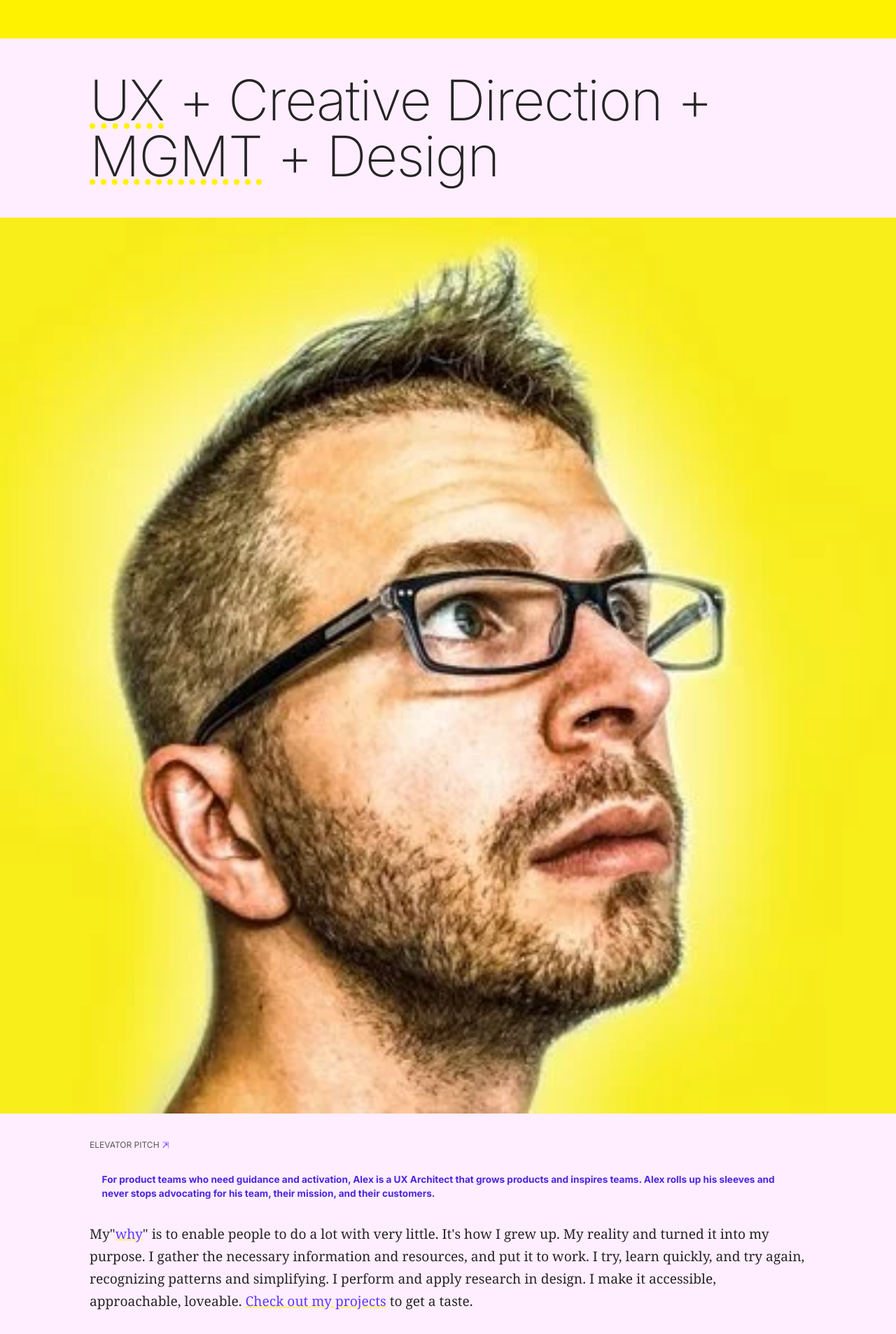
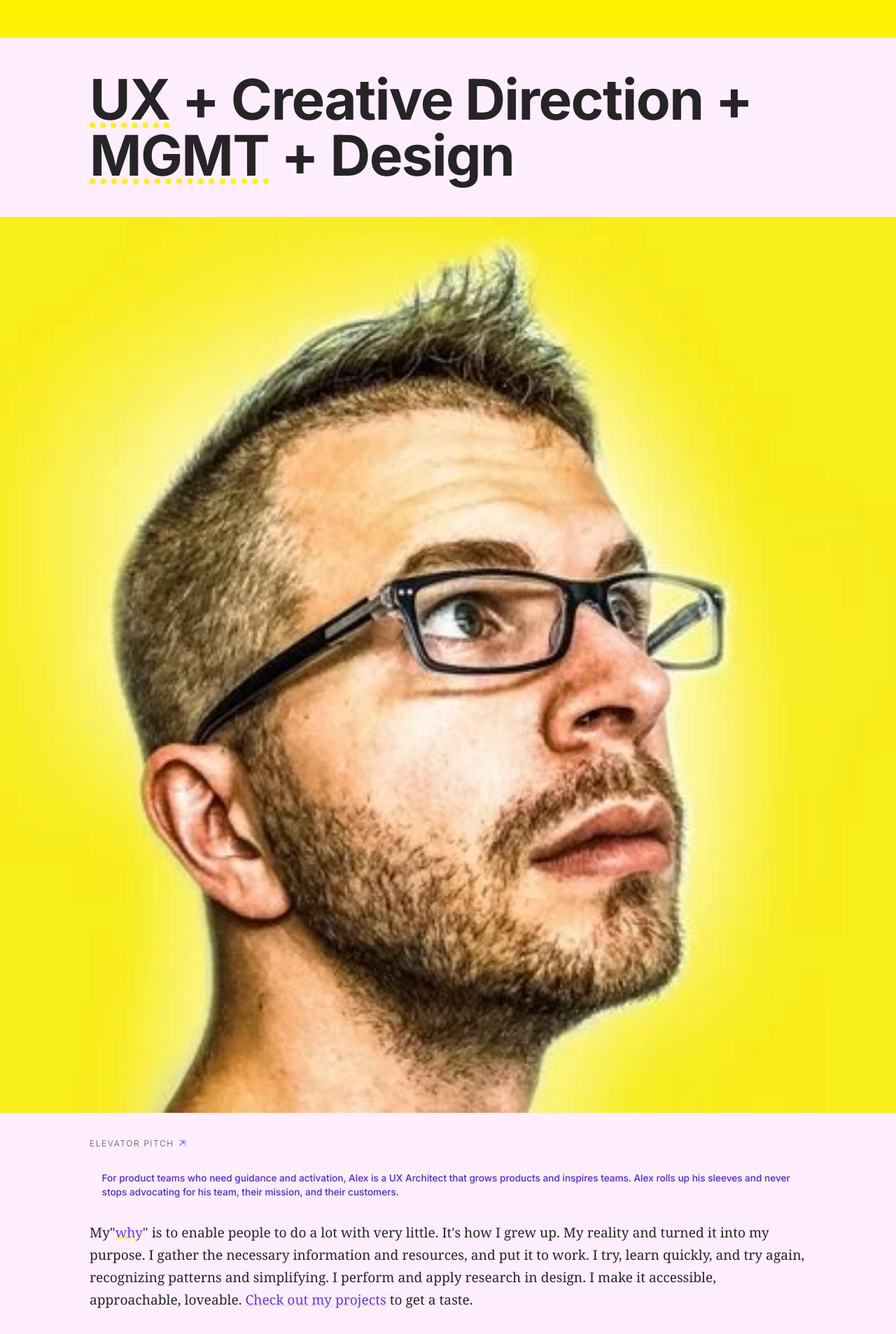
Before and after one commit to 71dpi/alex, a PHP site: page / in a window 1280 px wide. Shown: the part 332-2238 px from the top of the page at 70% size. Run offline with PHP 8.4, Linux system fonts and the light colour scheme.

Commit message:
inter change

```diff
--- a/style.css
+++ b/style.css
@@ -1,6 +1,6 @@
 html {
     font-size: 16px;
-    font-family: HelveticaNeue, Helvetica, Arial sans-serif;
+    font-family: 'Inter', Arial, sans-serif;
 }
 
 body {
@@ -28,14 +28,6 @@ header {
 #logo {
     display: inline-block;
     margin-left: 10%;
-}
-
-.logo-link {
-    font-family: HelveticaNeue-Bold;
-    font-size: 2rem;
-    color: rgba(0, 0, 0, 0.85);
-    letter-spacing: -0.1rem;
-    line-height: 4rem;
 }
 
 a.logo-link,
@@ -88,7 +80,7 @@ select#nav-menu {
     margin: 0 10% 0 0;
     padding: 0.2rem 0.2rem 0.2rem 0.75rem;
     font-size: 1rem;
-    font-family: 'Inter', Helvetica Neue, Helvetica, sans-serif;
+    font-family: 'Inter', Arial, sans-serif;
     border-radius: .5rem;
     border-width: 1px;
     border-style: solid;
@@ -104,7 +96,7 @@ select#nav-menu {
 }
 
 p {
-    font-family: charter, Georia, Cambria, 'Times New Roman', Times, serif;
+    font-family: 'charter', 'Georgia', 'Cambria', 'Times New Roman', Times, serif;
     font-size: 1.2rem;
     font-style: normal;
     font-weight: 400;
@@ -120,9 +112,8 @@ p {
 }
 
 h1 {
-    font-family: 'Inter', HelveticaNeue-Bold, Helvetica Bold, Arial Bold sans-serif;
     font-size: 2.5rem;
-    font-weight: 200;
+    font-weight: 700;
     color: rgba(0, 0, 0, 0.85);
     letter-spacing: -0.1rem;
     line-height: 2.5rem;
@@ -130,7 +121,6 @@ h1 {
 }
 
 h2 {
-    font-family: 'Inter', HelveticaNeue-Bold, Helvetica Bold, Arial Bold sans-serif;
     font-size: 2rem;
     color: rgba(0, 0, 0, 0.85);
     letter-spacing: -0.1rem;
@@ -140,7 +130,6 @@ h2 {
 }
 
 h3 {
-    font-family: 'Inter', HelveticaNeue-Bold, Helvetica Bold, Arial Bold sans-serif;
     font-size: 1.25rem;
     color: rgba(0, 0, 0, 0.85);
     letter-spacing: -0.05rem;
@@ -150,7 +139,6 @@ h3 {
 }
 
 h4 {
-    font-family: 'Inter', HelveticaNeue-Bold, Helvetica Bold, Arial Bold sans-serif;
     font-size: 1rem;
     color: rgba(0, 0, 0, 0.85);
     letter-spacing: 0;
@@ -160,7 +148,6 @@ h4 {
 }
 
 h5 {
-    font-family: 'Inter', HelveticaNeue-Bold;
     font-size: 1rem;
     color: rgba(0, 0, 0, 0.85);
     letter-spacing: 0;
@@ -169,8 +156,8 @@ h5 {
 }
 
 h6 {
-    font-family: 'Inter', HelveticaNeue-Bold;
     font-size: 0.85rem;
+    font-weight: 500;
     color: #4d25e0;
     letter-spacing: 0;
     line-height: 1.2rem;
@@ -180,14 +167,13 @@ h6 {
 
 .back {
     margin: 1rem 10% -2rem;
-    font-family: 'Inter', Helvetica Neue, Helvetica, sans-serif;
 }
 
 .tldr-label {
-    font-family: 'Inter', HelveticaNeue-Bold;
     font-size: 0.75rem;
+    font-weight: 300;
     color: rgba(0, 0, 0, 0.65);
-    letter-spacing: 0;
+    letter-spacing: 0.1rem;
     line-height: 1rem;
     margin: 2rem 10% 0;
 }
@@ -202,7 +188,7 @@ li {
     color: rgba(0, 0, 0, 0.85);
     letter-spacing: 0;
     line-height: 1.5rem;
-    font-family: charter, Georia, Cambria, 'Times New Roman', Times, serif;
+    font-family: 'charter', 'Georgia', 'Cambria', 'Times New Roman', Times, serif;
     font-style: normal;
     font-weight: 400;
     initial-letter: 0rem;
@@ -248,7 +234,6 @@ a:hover {
     float: left;
     margin: 1rem 0;
     font-size: 1rem;
-    font-family: 'Inter', HelveticaNeue-Bold;
     text-transform: uppercase;
 }
 
@@ -298,7 +283,6 @@ button.big-button {
     text-transform: uppercase;
     letter-spacing: 0.25rem;
     font-weight: 600;
-    font-family: Helvetica Neue, Helvetica, sans-serif;
     border-radius: .25rem;
     border-width: 1px;
     border-style: solid;
@@ -354,7 +338,6 @@ button.scroll-to-top {
     text-transform: uppercase;
     letter-spacing: 0.25rem;
     font-weight: 600;
-    font-family: 'Inter', Helvetica Neue, Helvetica, sans-serif;
     border-radius: .25rem;
     border-width: 1px;
     border-style: solid;
```
